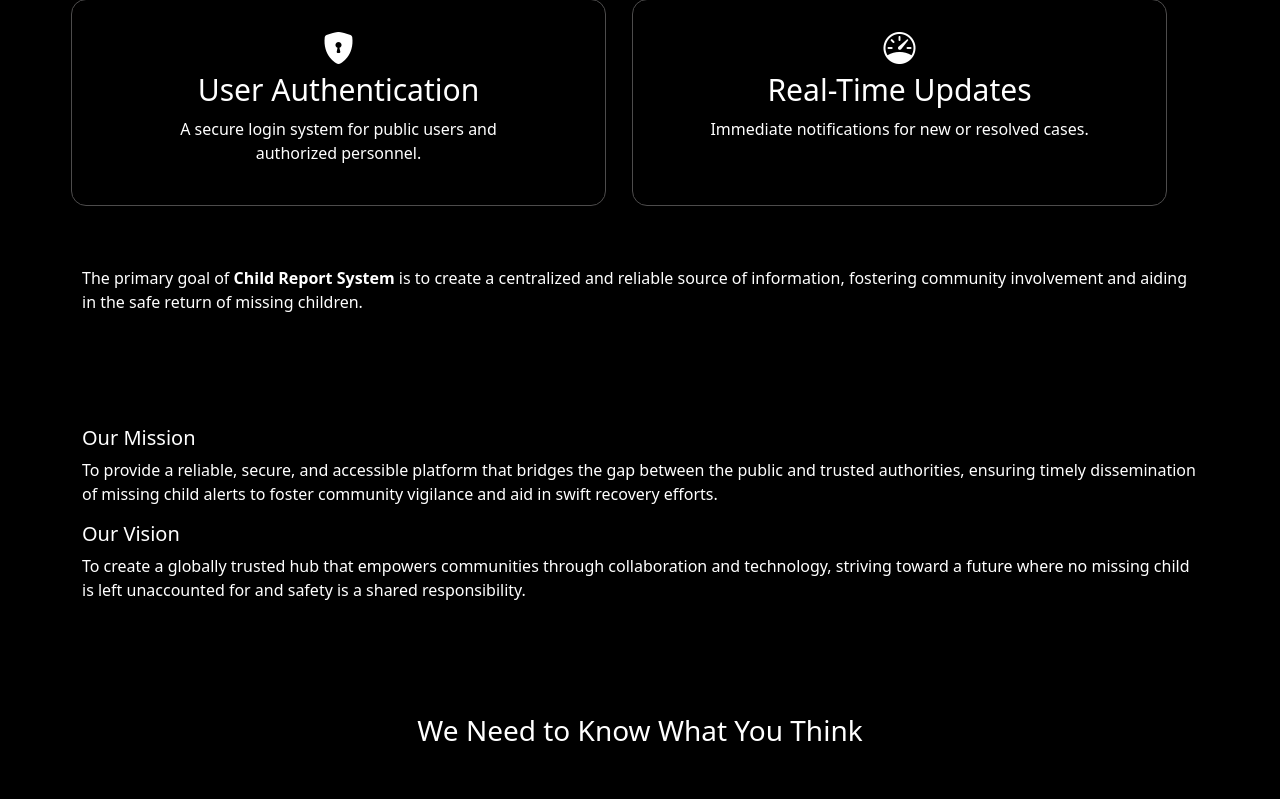
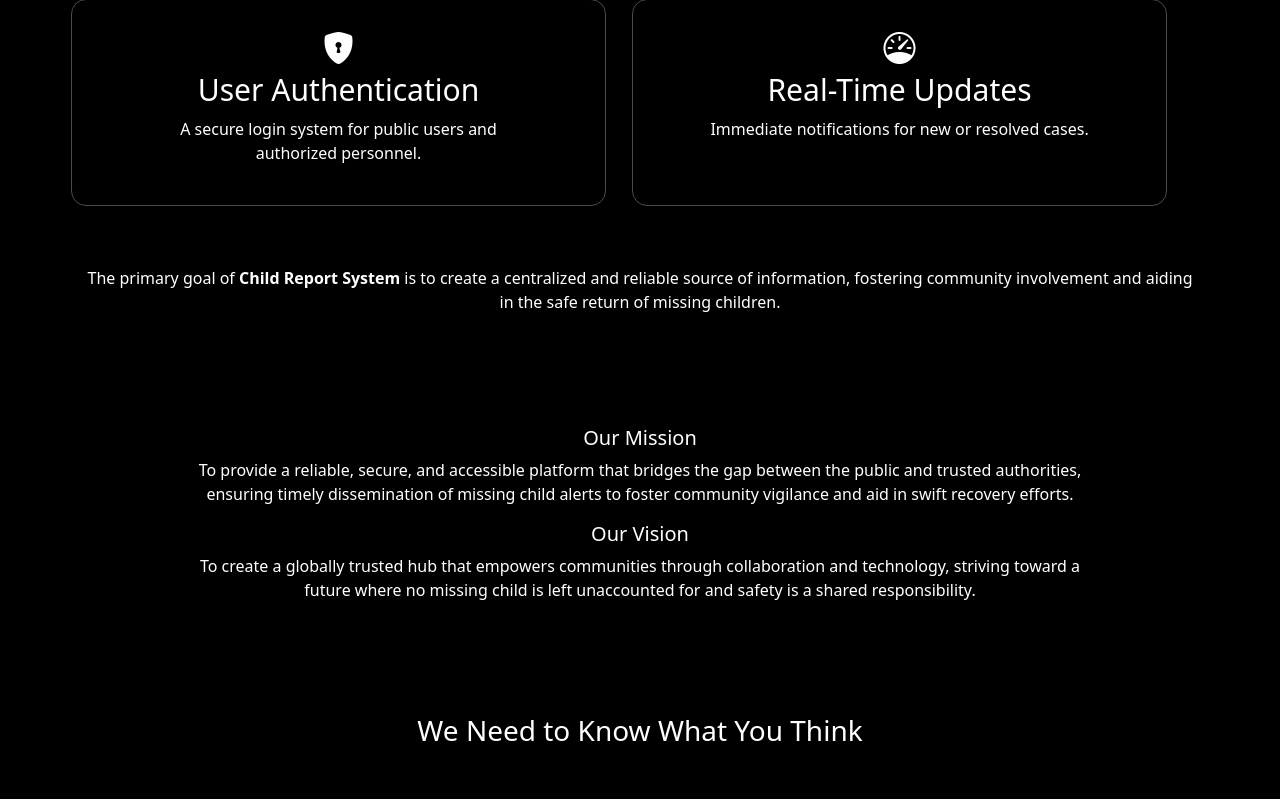
Before and after one commit to LeviUdoh-17/ChildAlertHub, a Flask app: page / in a window 1280 px wide. Shown: the part 1789-2588 px from the top of the page. Run offline with Flask 3, Linux system fonts and the light colour scheme.

Commit message:
Add styling for mission and vision section and center-align mission statement

```diff
--- a/static/style.css
+++ b/static/style.css
@@ -302,6 +302,11 @@ body.scrolled .custom-navbar {
 }
 
 /* ABOUT SECTION */
+#missionVision{
+    width: 70vw;
+    margin: auto;
+    text-align: center;
+}
   .featureIcons{
     font-size: 2rem;
   }
--- a/templates/home.html
+++ b/templates/home.html
@@ -81,7 +81,7 @@
                     <p class="featureCardText">Immediate notifications for new or resolved cases.</p>
                 </div>
              </div>
-            <p class="pb-5">The primary goal of <strong>Child Report System</strong> is to create a centralized and reliable source of information, fostering community involvement and aiding in the safe return of missing children.</p>
+            <p style="text-align:center;" class="pb-5">The primary goal of <strong>Child Report System</strong> is to create a centralized and reliable source of information, fostering community involvement and aiding in the safe return of missing children.</p>
 
             <div id="missionVision" class="py-5">
                 <h5>Our Mission</h5>
```
